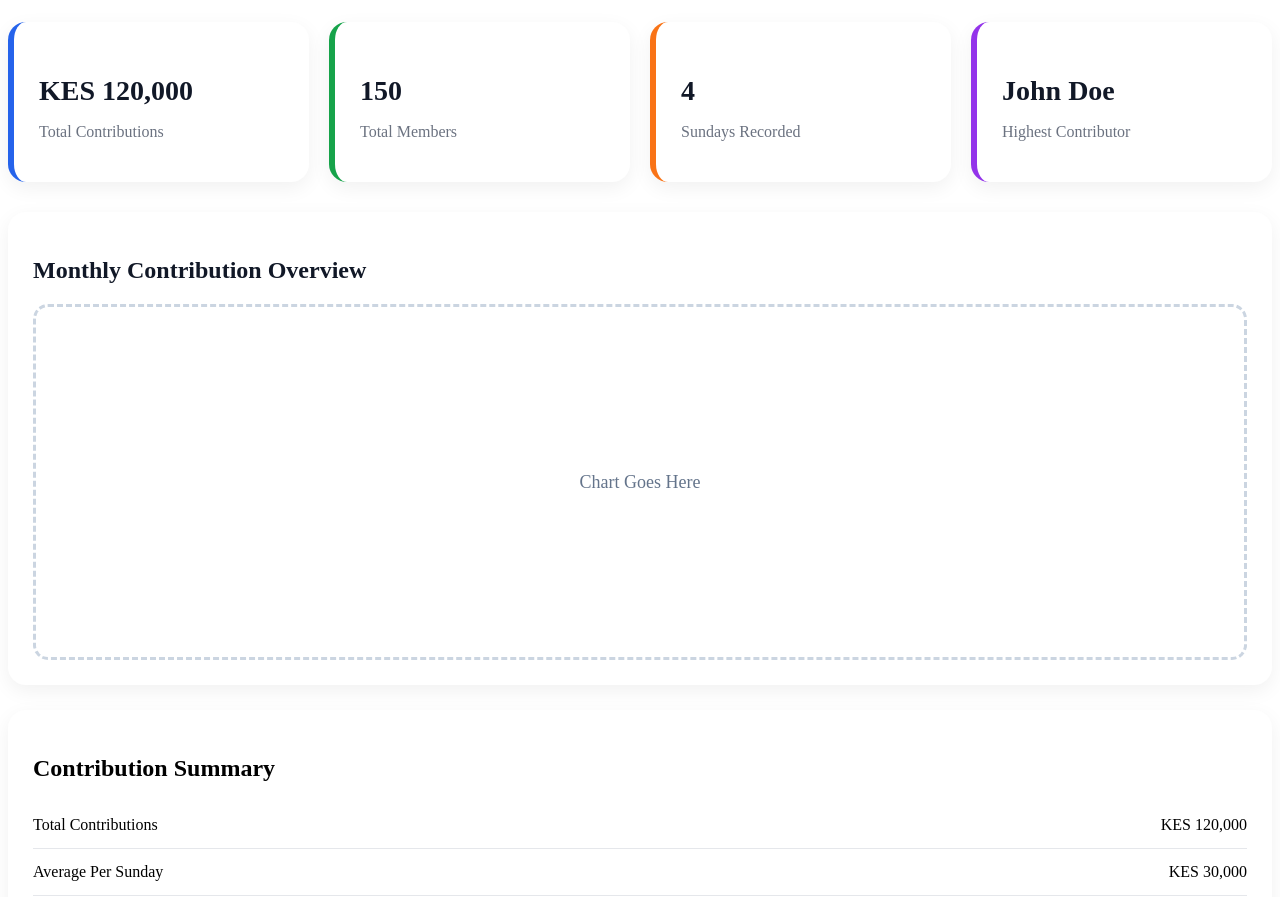
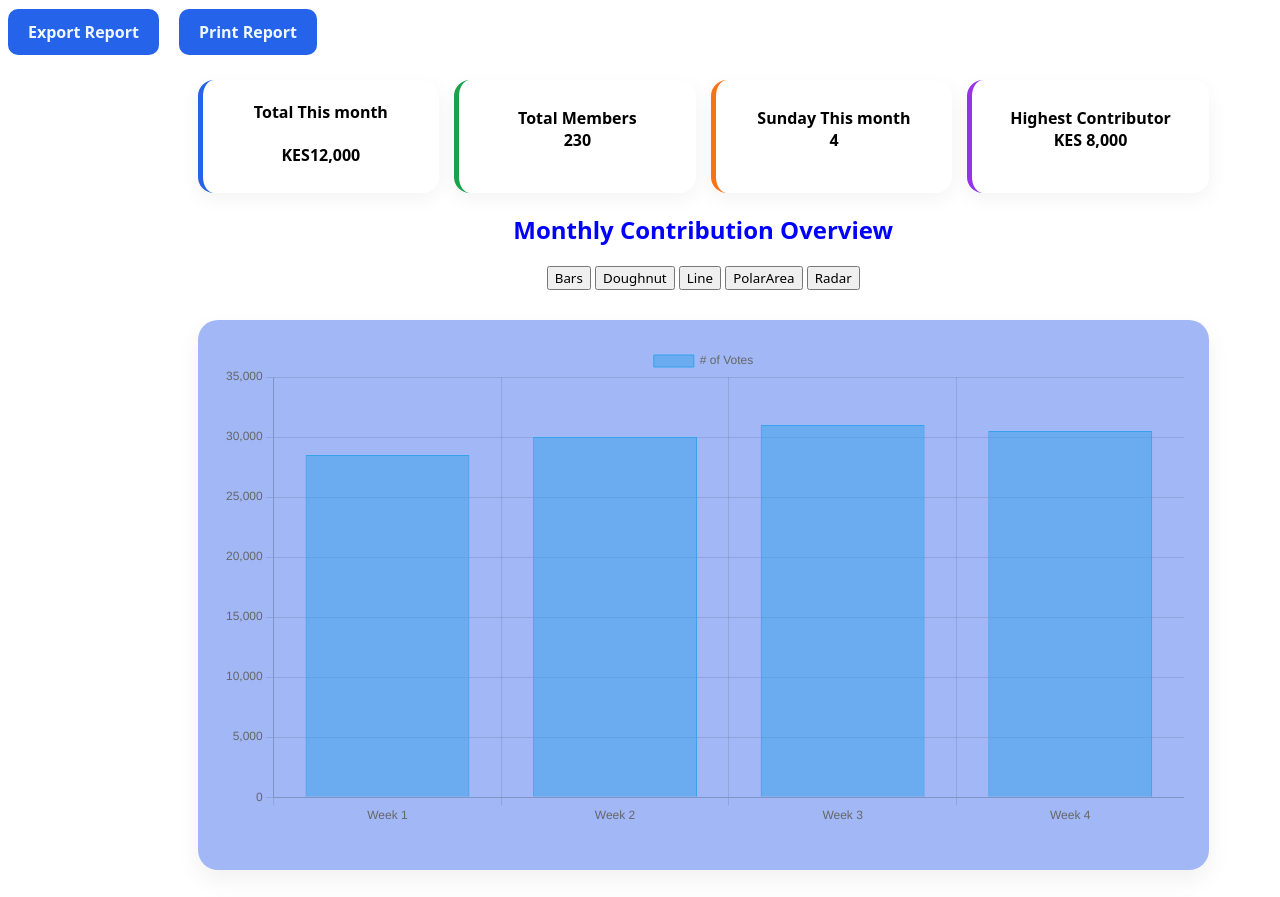
Before and after one commit to ALGORITHIM574/VIC-PROJECT, a website: page reports.html in a window 1280 px wide. Shown: the part 115-1012 px from the top of the page. Drawn offline with nearby package versions, Linux system fonts and the light colour scheme.

Commit message:
place the chart in report file

````diff
--- a/css/report.css
+++ b/css/report.css
@@ -1,170 +1,119 @@
-/* =========================
-REPORTS PAGE
-========================= */
-
-.reports-page {
-  width: 100%;
+* {
+  font-family:
+    system-ui,
+    -apple-system,
+    BlinkMacSystemFont,
+    "Segoe UI",
+    Roboto,
+    Oxygen,
+    Ubuntu,
+    Cantarell,
+    "Open Sans",
+    "Helvetica Neue",
+    sans-serif;
+  text-align: center;
 }
 
-/* =========================
-HEADER
-========================= */
-
 .report-header {
-  display: flex;
-  justify-content: space-between;
-  align-items: center;
-  margin-bottom: 25px;
-  gap: 20px;
-  flex-wrap: wrap;
+  font-weight: bolder;
+  color: blue;
+  transition: transform 0.2s ease;
 }
-
-.report-header h1 {
-  color: #111827;
-  font-size: 30px;
-  margin-bottom: 6px;
+.report-header:hover {
+  transform: scale(1.3);
 }
-
-.report-header p {
-  color: #6b7280;
-}
-
-/* =========================
-ACTION BUTTONS
-========================= */
-
 .report-actions {
   display: flex;
-  gap: 12px;
+  flex-direction: row;
+  gap: 20px;
 }
-
-.report-actions button {
+#report {
   background: #2563eb;
-  color: white;
-  border: none;
-  padding: 12px 18px;
+  color: aliceblue;
+  padding: 12px 20px;
+  font-size: 16px;
   border-radius: 10px;
   cursor: pointer;
   font-weight: 600;
-  transition: 0.3s;
+  transition: 0.2s;
+  border: none;
+}
+#report:hover {
+  background: #124be7;
+  transform: scale(1.05);
+}
+.main-content {
+  width: 80%;
+  height: auto;
+  margin-top: 2%;
+  margin-left: 15%;
+  border-radius: 20px;
+}
+.divs {
+  display: grid;
+  grid-template-columns: repeat(4, 1fr);
+  gap: 15px;
+  margin: 20px 0;
 }
 
-.report-actions button:hover {
-  background: #1d4ed8;
+.totalMonth,
+.totalMember,
+.sunday,
+.HCB {
+  background: white;
+  padding: 5px;
+  border-radius: 16px;
+  box-shadow: 0 6px 20px rgba(0, 0, 0, 0.05);
+  transition: transform 0.2s ease;
+  text-align: center;
+  font-weight: 600;
 }
 
-/* =========================
-REPORT CARDS
-========================= */
-
-.report-cards {
-  display: grid;
-  grid-template-columns: repeat(4, 1fr);
-  gap: 20px;
-  margin-bottom: 30px;
-}
-
-.report-card {
-  background: white;
-  border-radius: 18px;
-  padding: 25px;
-  box-shadow: 0 6px 20px rgba(0, 0, 0, 0.06);
-  transition: 0.3s;
-  position: relative;
-  overflow: hidden;
-}
-
-.report-card:hover {
+.totalMonth:hover,
+.totalMember:hover,
+.sunday:hover,
+.HCB:hover {
   transform: translateY(-5px);
 }
 
-.report-card i {
-  font-size: 28px;
-  margin-bottom: 15px;
+/* COLORS (SOFT PROFESSIONAL) */
+.totalMonth {
+  border-left: 5px solid #2563eb;
 }
-
-.report-card h3 {
-  font-size: 28px;
-  margin-bottom: 8px;
-  color: #111827;
+.totalMember {
+  border-left: 5px solid #16a34a;
 }
-
-.report-card p {
-  color: #6b7280;
+.sunday {
+  border-left: 5px solid #f97316;
 }
-
-/* CARD COLORS */
-
-.report-card:nth-child(1) {
-  border-left: 6px solid #2563eb;
+.HCB {
+  border-left: 5px solid #9333ea;
 }
-
-.report-card:nth-child(1) i {
-  color: #2563eb;
+.chart-section h2 {
+  font-weight: bolder;
+  color: blue;
+  transition: transform 0.2s ease;
 }
-
-.report-card:nth-child(2) {
-  border-left: 6px solid #16a34a;
-}
-
-.report-card:nth-child(2) i {
-  color: #16a34a;
-}
-
-.report-card:nth-child(3) {
-  border-left: 6px solid #f97316;
-}
-
-.report-card:nth-child(3) i {
-  color: #f97316;
-}
-
-.report-card:nth-child(4) {
-  border-left: 6px solid #9333ea;
-}
-
-.report-card:nth-child(4) i {
-  color: #9333ea;
-}
-
-/* =========================
-CHART SECTION
-========================= */
-
-.chart-section {
-  background: white;
-  padding: 25px;
-  border-radius: 18px;
-  margin-bottom: 25px;
-  box-shadow: 0 6px 20px rgba(0, 0, 0, 0.06);
-}
-
-.chart-section h2 {
-  margin-bottom: 20px;
-  color: #111827;
+.chart-section h2:hover {
+  transform: scale(1.3);
 }
 
 .chart-placeholder {
-  height: 350px;
-  border-radius: 15px;
-  border: 3px dashed #cbd5e1;
-  display: flex;
-  justify-content: center;
-  align-items: center;
-  color: #64748b;
-  font-size: 18px;
+  height: 500px;
+  margin-top: 30px;
+  background: #124be765;
+  padding: 25px;
+  border-radius: 20px;
+  box-shadow: 0 10px 25px rgba(0, 0, 0, 0.06);
+  overflow-x: auto;
 }
 
-/* =========================
-SUMMARY SECTION
-========================= */
-
 .summary-section {
+  margin-top: 30px;
   background: white;
   padding: 25px;
-  border-radius: 18px;
-  margin-bottom: 25px;
-  box-shadow: 0 6px 20px rgba(0, 0, 0, 0.06);
+  border-radius: 20px;
+  box-shadow: 0 10px 25px rgba(0, 0, 0, 0.06);
 }
 
 .summary-section h2 {
@@ -174,7 +123,7 @@ SUMMARY SECTION
 .summary-item {
   display: flex;
   justify-content: space-between;
-  padding: 14px 0;
+  padding: 15px 0;
   border-bottom: 1px solid #e5e7eb;
 }
 
@@ -182,15 +131,13 @@ SUMMARY SECTION
   border-bottom: none;
 }
 
-/* =========================
-TABLE SECTION
-========================= */
-
+/* table */
 .table-section {
+  margin-top: 30px;
   background: white;
   padding: 25px;
-  border-radius: 18px;
-  box-shadow: 0 6px 20px rgba(0, 0, 0, 0.06);
+  border-radius: 20px;
+  box-shadow: 0 10px 25px rgba(0, 0, 0, 0.06);
   overflow-x: auto;
 }
 
@@ -201,17 +148,12 @@ TABLE SECTION
 .table-section table {
   width: 100%;
   border-collapse: collapse;
-  min-width: 700px;
-}
-
-.table-section thead {
-  background: #2563eb;
 }
 
 .table-section th {
+  background: #2563eb;
   color: white;
   padding: 15px;
-  text-align: left;
 }
 
 .table-section td {
@@ -222,46 +164,3 @@ TABLE SECTION
 .table-section tbody tr:hover {
   background: #f8fafc;
 }
-
-/* =========================
-RESPONSIVE
-========================= */
-
-@media (max-width: 992px) {
-  .report-cards {
-    grid-template-columns: repeat(2, 1fr);
-  }
-}
-
-@media (max-width: 768px) {
-  .report-header {
-    flex-direction: column;
-    align-items: flex-start;
-  }
-
-  .report-actions {
-    width: 100%;
-  }
-
-  .report-actions button {
-    flex: 1;
-  }
-
-  .report-cards {
-    grid-template-columns: 1fr;
-  }
-
-  .chart-placeholder {
-    height: 250px;
-  }
-}
-
-@media (max-width: 480px) {
-  .report-header h1 {
-    font-size: 24px;
-  }
-
-  .report-card h3 {
-    font-size: 22px;
-  }
-}
--- /dev/null
+++ b/data.json
@@ -0,0 +1,18 @@
+[
+  {
+    "week": "Week 1",
+    "amount": 28500
+  },
+  {
+    "week": "Week 2",
+    "amount": 30000
+  },
+  {
+    "week": "Week 3",
+    "amount": 31000
+  },
+  {
+    "week": "Week 4",
+    "amount": 30500
+  }
+]
--- /dev/null
+++ b/js/report.js
@@ -0,0 +1,41 @@
+const ctx = document.getElementById("myChart");
+let myChart;
+let jsonData;
+fetch("data.json") //this is callling the file
+  .then(function (response) {
+    if (response.ok == true) {
+      return response.json();
+    }
+  })
+  .then(function (data) {
+    console.log(data);
+    jsonData = data;
+    createChart(data, "bar");
+  });
+function setChartType(chartType) {
+  myChart.destory();
+  createChart(jsonData, chartType);
+}
+function createChart(data, type) {
+  myChart = new Chart(ctx, {
+    type: type,
+    data: {
+      labels: data.map((row) => row.week),
+      datasets: [
+        {
+          label: "# of Votes",
+          data: data.map((row) => row.amount),
+          borderWidth: 1,
+        },
+      ],
+    },
+    options: {
+      scales: {
+        y: {
+          beginAtZero: true,
+        },
+      },
+      // maintainAspectRatio: false,
+    },
+  });
+}
--- /dev/null
+++ b/package.json
@@ -0,0 +1,5 @@
+{
+  "dependencies": {
+    "chart.js": "^4.5.1"
+  }
+}
--- a/reports.html
+++ b/reports.html
@@ -13,45 +13,50 @@
           <h1>Reports & Analytics</h1>
           <p>Monitor church contributions and member participation</p>
         </div>
+      </div>
+
 
         <div class="report-actions">
-          <button>Export Report</button>
-          <button>Print Report</button>
+          <button id="report">Export Report</button>
+          <button id="report">Print Report</button>
+        </div>
+  <div class="main-content">
+      <div class="divs">
+        <div class="totalMonth">
+          <i class="fa-solid fa-hand-holding-dollar"></i>
+          <p>Total This month<br /></p>
+          <h4>KES12,000</h4>
+        </div>
+        <div class="totalMember">
+          <i class="fa-solid fa-users"></i><br />
+          Total Members<br />230
+        </div>
+        <div class="sunday">
+          <i class="fa-solid fa-calendar-days"></i><br />
+          Sunday This month<br />4
+        </div>
+        <div class="HCB">
+          <i class="fa-solid fa-trophy"></i> <br />Highest Contributor<br />KES
+          8,000
         </div>
       </div>
-
-      <!-- Statistics Cards -->
-      <div class="report-cards">
-        <div class="report-card">
-          <i class="fa-solid fa-hand-holding-dollar"></i>
-          <h3>KES 120,000</h3>
-          <p>Total Contributions</p>
-        </div>
-
-        <div class="report-card">
-          <i class="fa-solid fa-users"></i>
-          <h3>150</h3>
-          <p>Total Members</p>
-        </div>
-
-        <div class="report-card">
-          <i class="fa-solid fa-calendar-days"></i>
-          <h3>4</h3>
-          <p>Sundays Recorded</p>
-        </div>
-
-        <div class="report-card">
-          <i class="fa-solid fa-trophy"></i>
-          <h3>John Doe</h3>
-          <p>Highest Contributor</p>
-        </div>
-      </div>
-
       <!-- Monthly Overview -->
       <div class="chart-section">
         <h2>Monthly Contribution Overview</h2>
+        <div class="chart-type">
+            <button onclick="setChartType('bar')">Bars</button>
+            <button onclick="setChartType('doughnut')">Doughnut</button>
+            <button onclick="setChartType('line')">Line</button>
+            <button onclick="setChartType('polarArea')">PolarArea</button>
+            <button onclick="setChartType('radar')">Radar</button>
 
-        <div class="chart-placeholder">Chart Goes Here</div>
+        </div>
+
+        <div class="chart-placeholder">
+            <div>
+  <canvas id="myChart"></canvas>
+</div>
+        </div>
       </div>
 
       <!-- Contribution Summary -->
@@ -129,7 +134,8 @@
           </tbody>
         </table>
       </div>
-      ```
     </div>
   </body>
+  <script src="https://cdn.jsdelivr.net/npm/chart.js"></script>
+  <script src="js/report.js"></script>
 </html>
````
Also changed, not shown: js/script.js (+22 -0 lines), logout.html (added), 3 other files.
